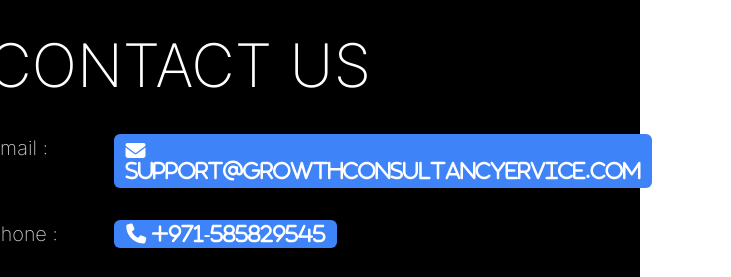
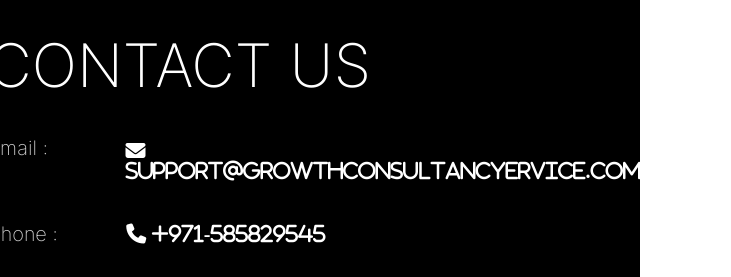
Before and after one commit to JustLookon/service-landing-page, a website: page src/index.html in a window 1280 px wide. Shown: the part 5410-5687 px from the top of the page, 0-731 px from the left. Drawn offline with Linux system fonts and the light colour scheme.

Commit message:
Final push with minor changes

```diff
--- a/src/index.html
+++ b/src/index.html
@@ -417,7 +417,7 @@
           <div class="imageAndDescription flex flex-col items-center p-7">
             <img src="./assets/prateek_agarwal.webp" class="mb-11 w-[200px] md:w-[280px]" width="280px" alt="" />
             <p class="text-2xl font-normal lg:text-4xl lg:font-medium text-center tracking-wider mb-5">
-              PRATEEK AGARWAL
+              DR. PRATEEK AGARWAL
             </p>
             <p class="description text-lg lg:text-2xl tracking-tight font-inter mb-5 lg:mb-11 text-center">
               Business Coach | Ex-Indian Embassy,<br />
@@ -525,7 +525,7 @@
               <span class="opacity-80 min-w-fit  w-[85.94px]">Email : </span>
               <span class="flex  flex-1 sm:ml-10" >
                 <a href="mailto: support@growthconsultancyervice.com"
-                  class="  sm:px-[0.2rem] sm:py-[0.2rem] rounded-md flex items-start sm:items-center h-fit  bg-blue-500 "
+                  class="  sm:px-[0.2rem] sm:py-[0.2rem] rounded-md flex items-start sm:items-center h-fit  "
                   target="_blank">
                   <i class="fa fa-envelope before:text-white mx-2 my-1 break-words max-w-[9rem] sm:max-w-none"> support@growthconsultancyervice.com</i>
                 </a>
@@ -535,7 +535,7 @@
             <p class="flex justify-center sm:justify-start">
               <span class="opacity-80 min-w-fit  w-[85.94px]">Phone : </span>
               <span class="flex   flex-1  sm:ml-10">
-                <a href="tel:+971-585829545" class="  sm:px-1 sm:py-1 rounded-md flex items-center bg-blue-500"
+                <a href="tel:+971-585829545" class="  sm:px-1 sm:py-1 rounded-md flex items-center "
                   target="_blank">
                   <i class="fa fa-phone mx-2"> +971-585829545</i>
 
```
